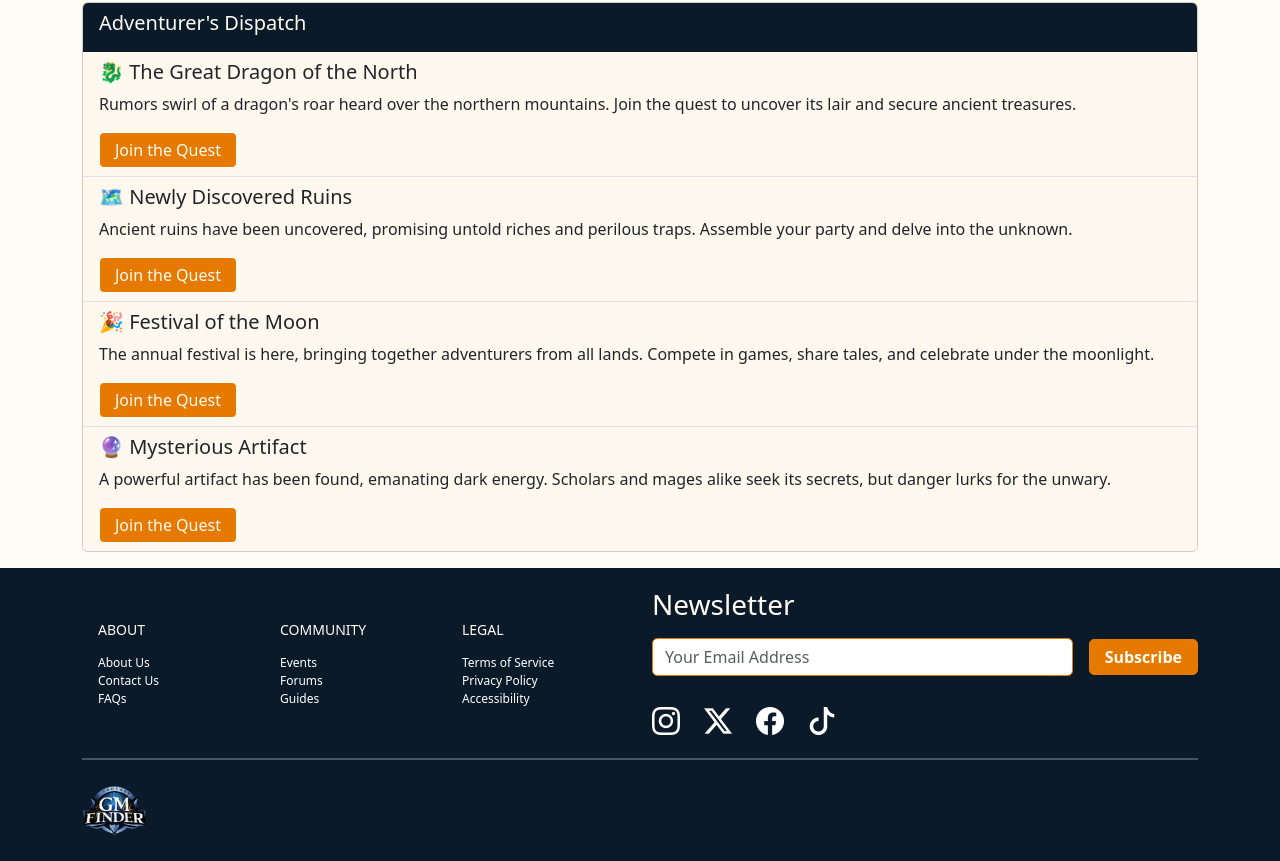
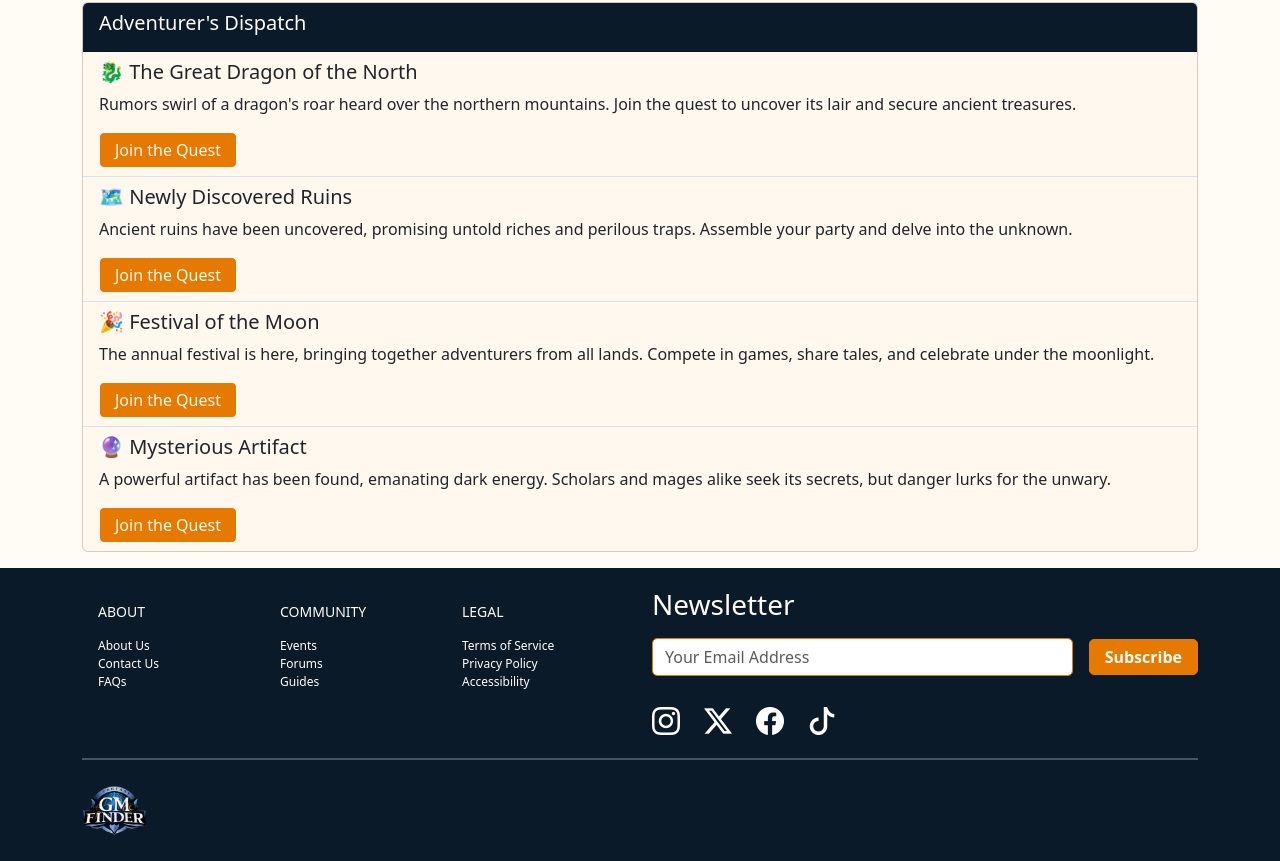
Before and after one commit to OgataiKhan/gmfinder-frontend, a Vue app: page / in a window 1280 px wide. Shown: the part 1356-2217 px from the top of the page. Built offline with nearby package versions, Linux system fonts and the light colour scheme; no server answers.

Commit message:
Refactor FooterTop component to remove unnecessary alignment class

```diff
--- a/src/components/FooterTop.vue
+++ b/src/components/FooterTop.vue
@@ -28,7 +28,7 @@ export default {
 <template>
   <footer>
     <div class="container">
-      <div class="row align-items-center d-flex">
+      <div class="row d-flex">
         <!-- left col -->
         <div class="col col-md-6 d-flex justify-content-between order-2 order-md-1 d-none d-md-flex">
           <!-- link -->
```
